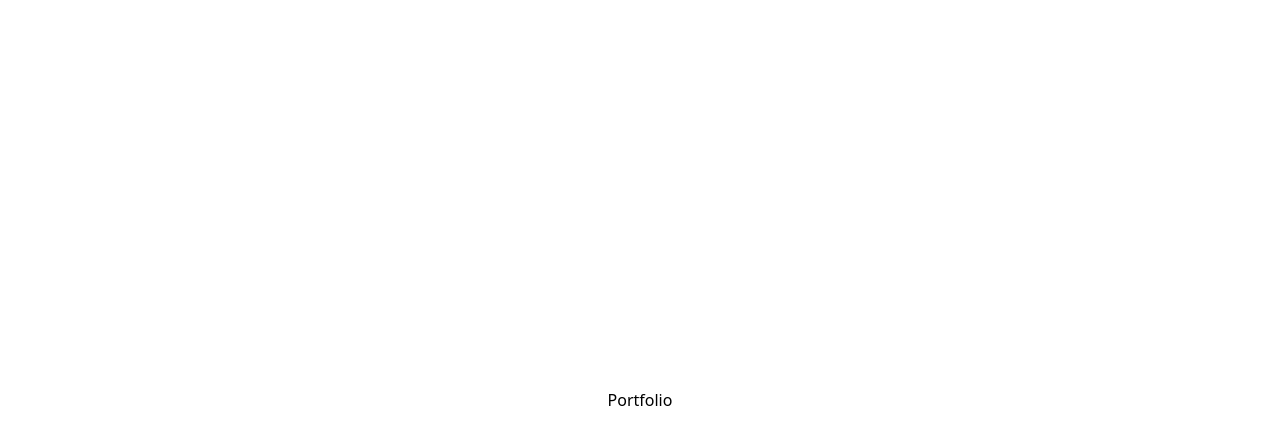
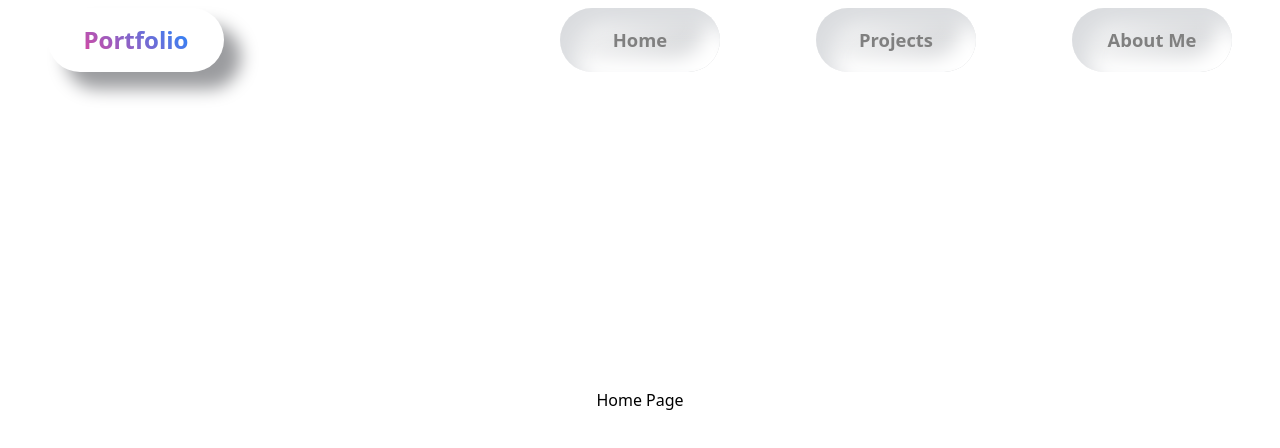
Before and after one commit to LinusCode146/next-js-portfolio, a Next.js app: page / in a window 1280 px wide. Shown: the top 448 px of the page. Built offline with nearby package versions, Linux system fonts and the light colour scheme.

Commit message:
Added navigation and three main pages

```diff
--- a/app/about/page.jsx
+++ b/app/about/page.jsx
@@ -0,0 +1,6 @@
+
+export default function AboutPage() {
+    return (
+        <div className='default-section flex justify-center items-center'>About Me page</div>
+    )
+}
--- a/app/globals.css
+++ b/app/globals.css
@@ -3,5 +3,17 @@
 @tailwind utilities;
 
 :root {
-    --background-color: #232931;
+    --background-color: #fff;
+    --section-height: 90vh;
+    --nav-height: 10vh;
 }
+
+html {
+    scroll-behavior: smooth;
+    transition: all 1s ease;
+}
+
+.default-section{
+    width: 100%;
+    height: 100vh;
+}
--- a/app/layout.js
+++ b/app/layout.js
@@ -1,4 +1,5 @@
 import './globals.css'
+import Header from "@/components/Header";
 
 export default function RootLayout({ children }) {
   return (
@@ -8,7 +9,12 @@ export default function RootLayout({ children }) {
         head.js. Find out more at https://beta.nextjs.org/docs/api-reference/file-conventions/head
       */}
       <head />
-      <body>{children}</body>
+      <body>
+        <>
+          <Header />
+          {children}
+        </>
+      </body>
     </html>
   )
 }
--- a/app/page.js
+++ b/app/page.jsx
@@ -3,7 +3,7 @@ import styles from './page.module.css'
 export default function Home() {
   return (
     <main className={styles.container}>
-        <div>Portfolio</div>
+        Home Page
     </main>
   )
 }
--- a/app/projects/page.jsx
+++ b/app/projects/page.jsx
@@ -0,0 +1,6 @@
+export default function ProjectPage() {
+
+    return (
+        <div className='default-section flex justify-center items-center'>Project page</div>
+    )
+}
--- a/components/Header.jsx
+++ b/components/Header.jsx
@@ -1,26 +1,27 @@
 import React from "react";
 import Link from "next/link";
+import styles from './Header.module.css';
 
 export default function Header() {
 
 
     return (
-        <main>
-            <span>Portfolio</span>
+        <main className={styles.container}>
+            <div><span>Portfolio</span></div>
             <ul>
                 <li>
                     <Link href='/'>
-                        Home
+                        <span>Home</span>
                     </Link>
                 </li>
                 <li>
                     <Link href='/projects'>
-                        Projects
+                        <span>Projects</span>
                     </Link>
                 </li>
                 <li>
                     <Link href='/about'>
-                        About Me
+                        <span>About Me</span>
                     </Link>
                 </li>
             </ul>
--- a/components/Header.module.css
+++ b/components/Header.module.css
@@ -1,8 +1,67 @@
 .container {
-    height: 8vh;
+    position: fixed;
+    color: gray;
+    font-weight: bold;
+    height: 10vh;
     width: 100%;
     background: var(--background-color);
     display: flex;
     align-items: center;
-    justify-content: space-around;
+    justify-content: space-between;
 }
+
+.container > div {
+    display: flex;
+    justify-content: center;
+    align-items: center;
+    background: linear-gradient(145deg, #BBBCC0, #FFFFFF);
+    box-shadow: 17.12px 17.12px 17px #9B9C9F, -17.12px -17.12px 17px #FFFFFF;
+    user-select: none;
+    text-align: center;
+    border: 0.02px gray;
+    border-radius: 5rem;
+    width: 11rem;
+    height: 4rem;
+    margin-left: 3rem;
+    padding: 1.5em;
+    -webkit-background-clip: text;
+    -webkit-text-fill-color: transparent;
+}
+
+.container > div > span {
+    font-size: 1.5em;
+    background-image: linear-gradient(45deg, #db469f, #2188ff);
+    -webkit-background-clip: text;
+    -webkit-text-fill-color: transparent;
+}
+
+.container ul {
+    display: flex;
+    justify-content: space-between;
+    align-items: center;
+
+}
+
+.container ul li{
+    font-size: 1.15em;
+    transition: box-shadow 2s;
+    transition-timing-function: linear;
+    display: grid;
+    place-items: center;
+    width: 10rem;
+    padding: 1em;
+    border-radius: 5rem;
+    margin: 3rem;
+    background: linear-gradient(145deg, #FFFFFF, #CACCCF);
+    box-shadow: inset 15.02px 15.02px 20px #DADCDF, inset -15.02px -15.02px 20px #FFFFFF;
+}
+
+.container ul li:hover {
+    box-shadow: 21.02px 21.02px 20px #DADCDF, -21.02px -21.02px 20px #FFFFFF;
+}
+
+.container ul li span:hover {
+    background-image: linear-gradient(45deg, darkblue, cyan);
+    -webkit-background-clip: text;
+    -webkit-text-fill-color: transparent;
+}
```
